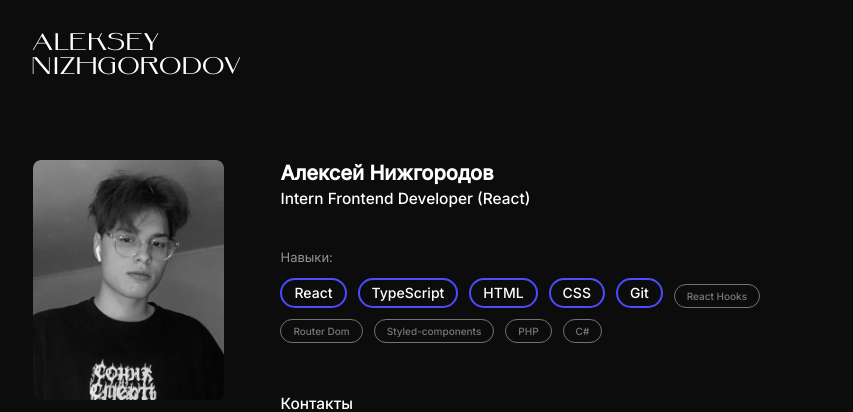
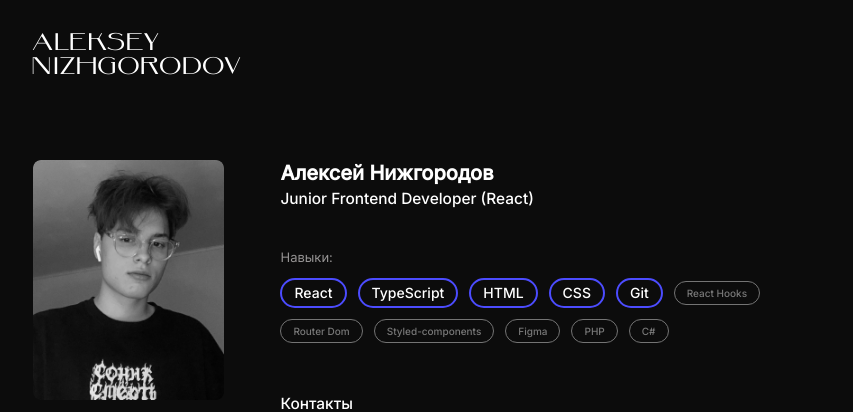
Before and after one commit to nizhgo/nizhgorodov.ru, a React (Create React App) app: page / in a window 1280 px wide. Shown: the top 412 px of the page, without its empty margins (100-953 px from the left). Built offline with nearby package versions, Linux system fonts and the light colour scheme.

Commit message:
Horizontal alignment of the skill list
Horizontal alignment of the skill list... Mom, i`m junior!!!!!

```diff
--- a/src/PortfolioPage/Components/AboutMe/InfoCard/InfoCard.tsx
+++ b/src/PortfolioPage/Components/AboutMe/InfoCard/InfoCard.tsx
@@ -11,7 +11,7 @@ const InfoCard = () =>
 <InfoCardContainer>
 <div style={{display:'flex', flexDirection:'column'}}>
     <InfoCardHeader>Алексей Нижгородов</InfoCardHeader>
-    <InfoCardSubtitle>Intern Frontend Developer (React)</InfoCardSubtitle>
+    <InfoCardSubtitle>Junior Frontend Developer (React)</InfoCardSubtitle>
 </div>
     <Skills/>
     <Contacts/>
--- a/src/PortfolioPage/Components/AboutMe/InfoCard/Skills/Skills.tsx
+++ b/src/PortfolioPage/Components/AboutMe/InfoCard/Skills/Skills.tsx
@@ -17,6 +17,7 @@ const Skills = () =>
                 <SecondSkill title={'React Hooks'}/>
                 <SecondSkill title={'Router Dom'}/>
                 <SecondSkill title={'Styled-components'}/>
+                <SecondSkill title={'Figma'}/>
                 <SecondSkill title={'PHP'}/>
                 <SecondSkill title={'C#'}/>
             </SkillsRow>
@@ -41,8 +42,9 @@ const SkillsTitle = styled.h5`
 const SkillsRow = styled.div`
   display: flex;
   flex-direction: row;
+  justify-items: center;
   flex-wrap: wrap;
-  align-items: flex-end;
+  align-items: center;
   padding: 0px;
   gap: 11px;
 `
```
Also changed, not shown: src/Fonts/FemmeFatale-Regular.otf (deleted).
